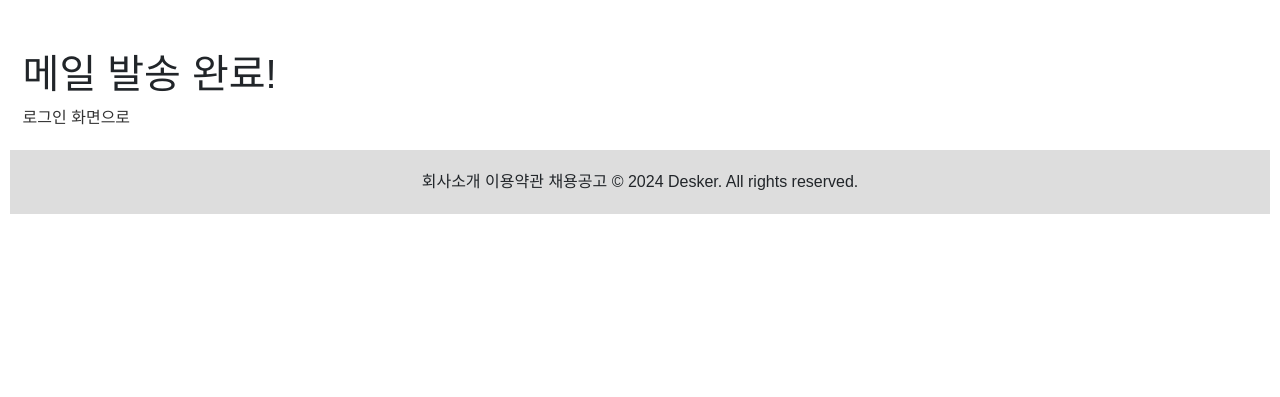
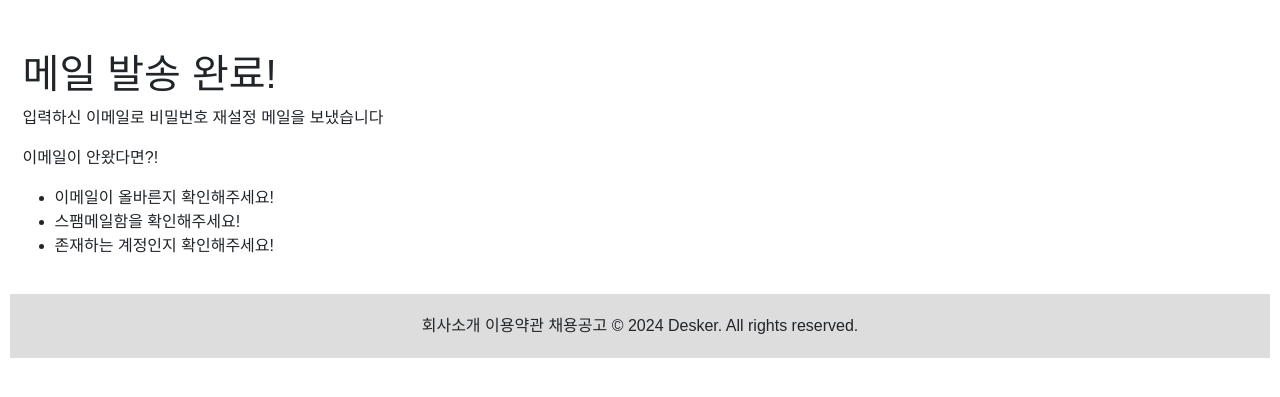
Before and after one commit to kim-taeseong/desk_item_shop, a Django app: page /accounts/password_reset_done/ in a window 1280 px wide. Shown: the part 175-572 px from the top of the page. Run offline with Django 5.2, Linux system fonts and the light colour scheme.

Commit message:
<feat> : 이메일 안내문구 추가

```diff
--- a/templates/registration/password_reset_complete.html
+++ b/templates/registration/password_reset_complete.html
@@ -6,6 +6,4 @@
 
 <p>비밀번호가 성공적으로 재설정되었습니다. 새로운 비밀번호로 로그인 할 수 있습니다.</p>
 
-<a href="{% url 'users:login' %}">로그인 페이지로 이동</a>
-
 {% endblock %}
--- a/templates/registration/password_reset_done.html
+++ b/templates/registration/password_reset_done.html
@@ -2,8 +2,14 @@
 
 {% block content %}
 
-<h1> 메일 발송 완료!</h1>
+<h1>메일 발송 완료!</h1>
+<p>입력하신 이메일로 비밀번호 재설정 메일을 보냈습니다</p>
 
-<a href="{% url 'users:login' %}">로그인 화면으로</a>
+<p>이메일이 안왔다면?!</p>
+<ul>
+    <li>이메일이 올바른지 확인해주세요!</li>
+    <li>스팸메일함을 확인해주세요!</li>
+    <li>존재하는 계정인지 확인해주세요!</li>
+</ul>
 
 {% endblock %}
```
